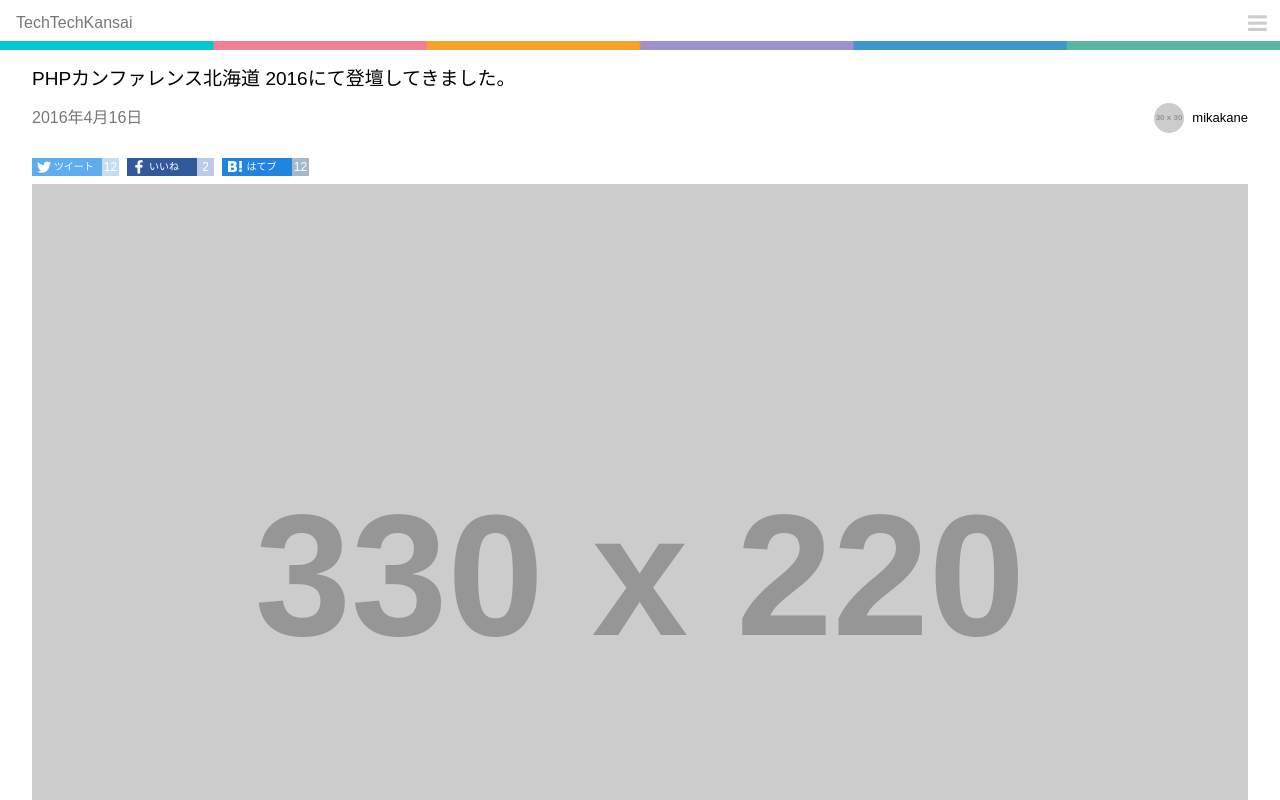
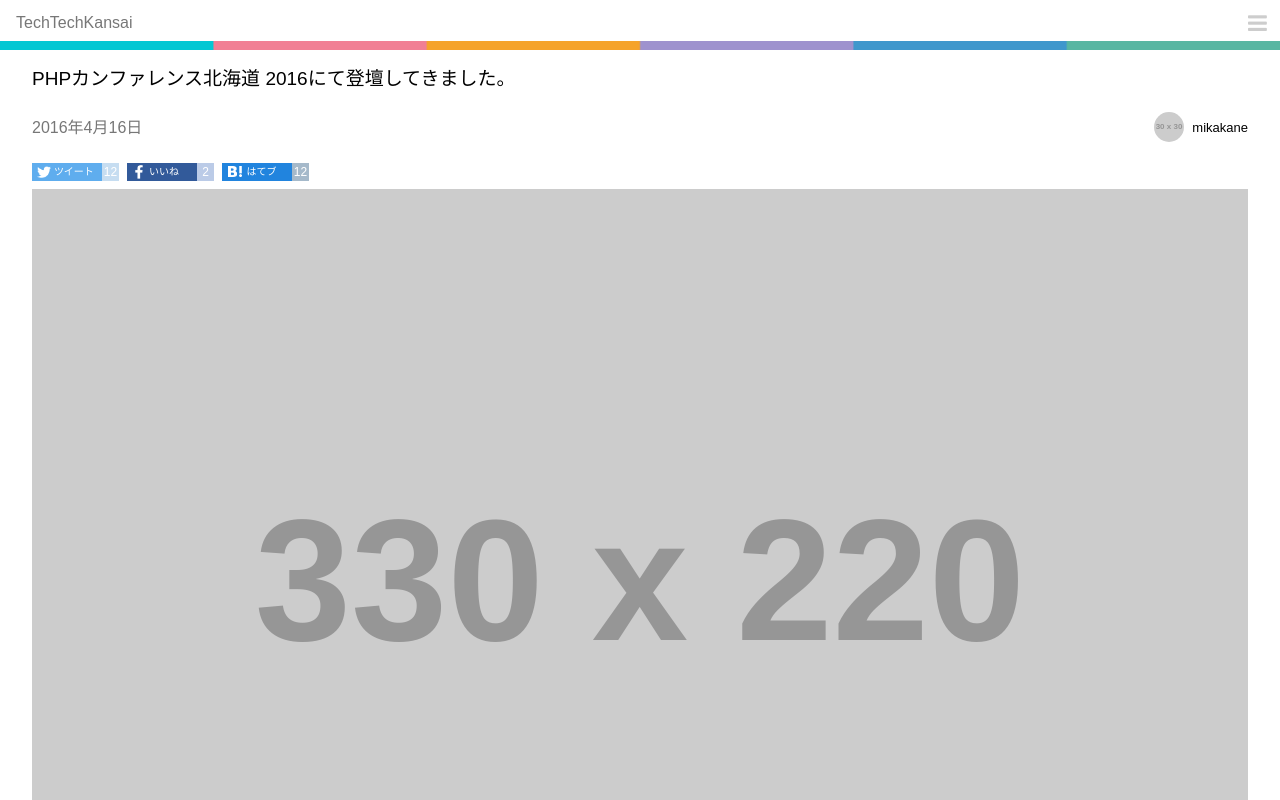
Before and after one commit to yasui05821/tech-kansai-htmlmoc, a website: page public/blog/index.html in a window 1280 px wide. Shown: the top 800 px of the page. Drawn offline with nearby package versions, Linux system fonts and the light colour scheme; files that its build step writes are made by us from their sources; placeholder pictures from the web are drawn by us; files whose address does not match are found by name.

Commit message:
ヘッダー崩れ修正その２

```diff
--- a/frontend/assets/scss/blog/_blogHeader.scss
+++ b/frontend/assets/scss/blog/_blogHeader.scss
@@ -9,9 +9,9 @@
   }
   .info {
     @include clearfix;
-    @include height-onFont(5.5);
+    @include height-onFont(6);
     .date {
-      @include line-height(3);
+      @include line-height(5);
       float: left;
       color: $date-color;
     }
@@ -22,9 +22,10 @@
       }
       .icon {
         @include icon;
+        margin-top: 10%;
       }
       .writer {
-        @include line-height(3);
+        @include line-height(5);
         @include font-size(1.3);
       }
     }
```
